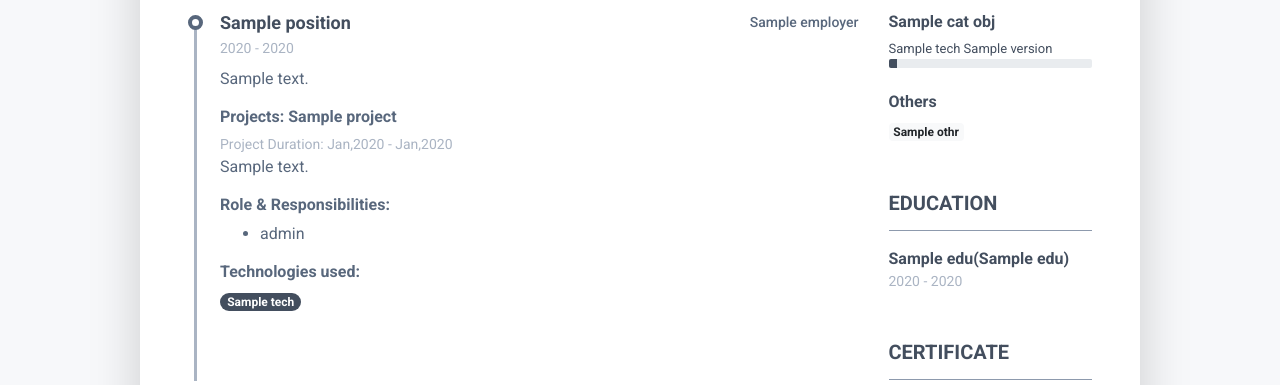
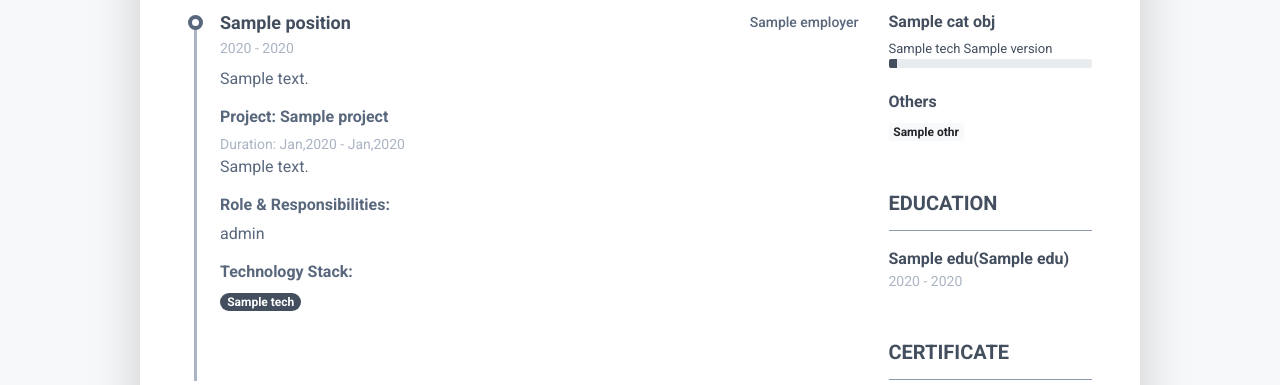
Before and after one commit to tauovir/codex, a Django app: template codex/templates/resume/resume_profile.html in a window 1280 px wide. Shown: the part 470-855 px from the top of the page. Run offline with Django 3.2, Linux system fonts and the light colour scheme; the template is opened without the code that fills it: most values are stand-ins (such as "Sample title", 1, 10 or a date in 2020); some libraries are stand-ins or nearby versions.

Commit message:
updated resume template

```diff
--- a/codex/codeapp/resume/models.py
+++ b/codex/codeapp/resume/models.py
@@ -87,9 +87,9 @@ class Employment(models.Model):
 class Projects(models.Model):
     employment = models.ForeignKey(Employment, on_delete=models.CASCADE)
     name = models.CharField(max_length=120, null=False)  # max_length required
-    description = CKEditor5Field('Text', config_name='extends', default='')
+    description = CKEditor5Field('Description', config_name='extends', default='')
     # description = models.TextField(max_length=800, null=False)  # max_length required
-    role_responsibility = CKEditor5Field('Text', config_name='extends', default='')
+    role_responsibility = CKEditor5Field('Role_Responsibility', config_name='extends', default='')
     team_size = models.PositiveSmallIntegerField(default=0)
     start_date = models.DateField()
     end_date = models.DateField(blank=True, null=True)
--- a/codex/templates/resume/resume_profile.html
+++ b/codex/templates/resume/resume_profile.html
@@ -78,27 +78,15 @@
 									<div class="resume-timeline-item-desc">
 										<p>{{emp.summary}}</p>
 										{% for project in emp.project_set %}
-										<h4 class="resume-timeline-item-desc-heading font-weight-bold">Projects: {{project.name}}</h4>
-										<div class="resume-position-time">Project Duration: {{project.start_date |date:"M,Y"}} - {% if emp.is_current_org == 1%}- Present {% else %} {{project.end_date |date:"M,Y"}} {% endif %}</div>
+										<h4 class="resume-timeline-item-desc-heading font-weight-bold">Project: {{project.name}}</h4>
+										<div class="resume-position-time ">Duration: {{project.start_date |date:"M,Y"}} - {% if emp.is_current_org == 1%}- Present {% else %} {{project.end_date |date:"M,Y"}} {% endif %}</div>
 										<p>{{project.description | safe}}</p>
 										<h4 class="resume-timeline-item-desc-heading font-weight-bold">Role & Responsibilities:</h4>
-										<ul>
-										{% with project.role_responsibility|splitString:"#" as respo %}
-										{% for role in respo %}
-										<li>
-											{{ role }}<br>
-										</li>
-										{% endfor %}
-										{% endwith %}
-											<!-- <li>{{project.role_responsibility}}</li>
-											<li>Data collection, Extracting frames,Verifying data quality. </li>
-											<li>Analyzing the nature of data ,Finding data pattern & Feature engineering.</li>
-											<li>implementing APIs and collaborating with front-end team</li> -->
+										<p>{{project.role_responsibility | safe}}</p>
 
-										</ul>
 
 										{% if project.tech_stack %}
-										<h4 class="resume-timeline-item-desc-heading font-weight-bold">Technologies used:</h4>
+										<h4 class="resume-timeline-item-desc-heading font-weight-bold">Technology Stack:</h4>
 										<ul class="list-inline">
 											{% for tech in project.tech_stack.tech_stack %}
 											<li class="list-inline-item"><span class="badge badge-primary badge-pill">{{tech.name}}</span></li>
```
